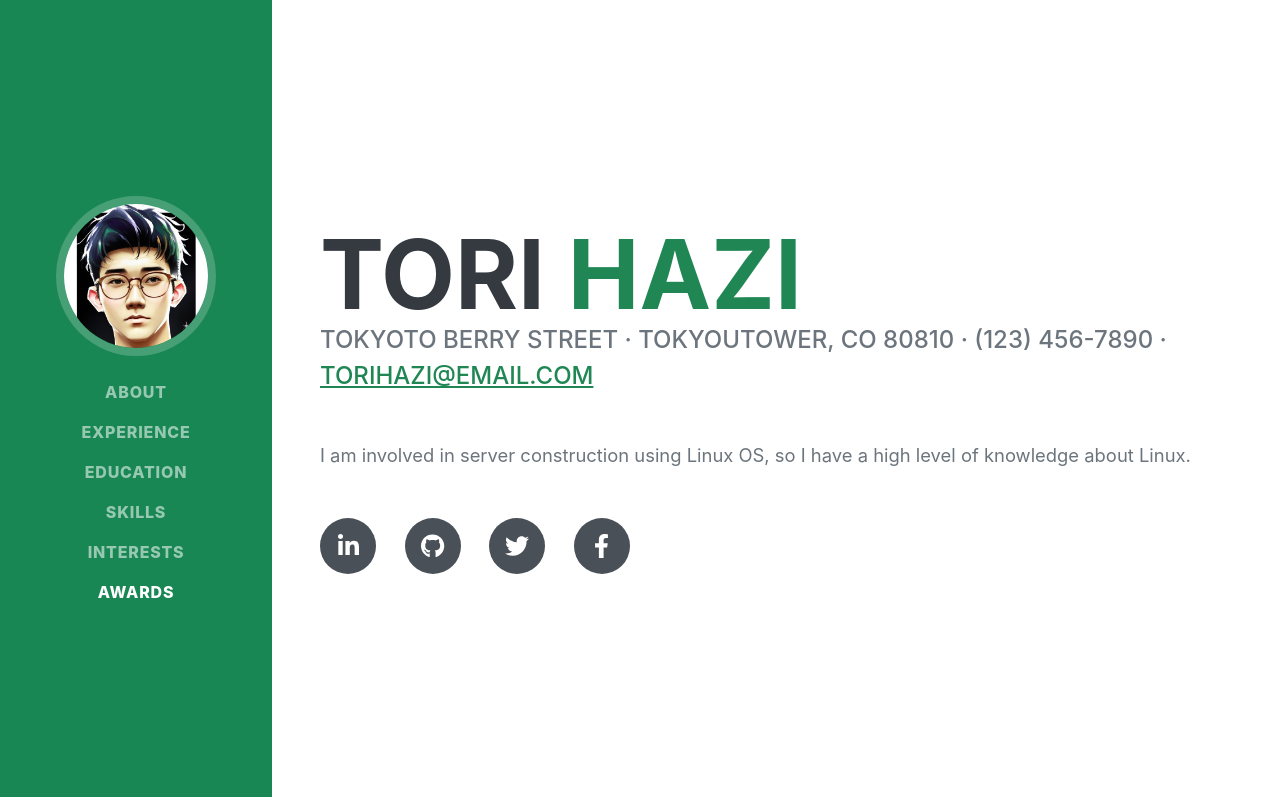
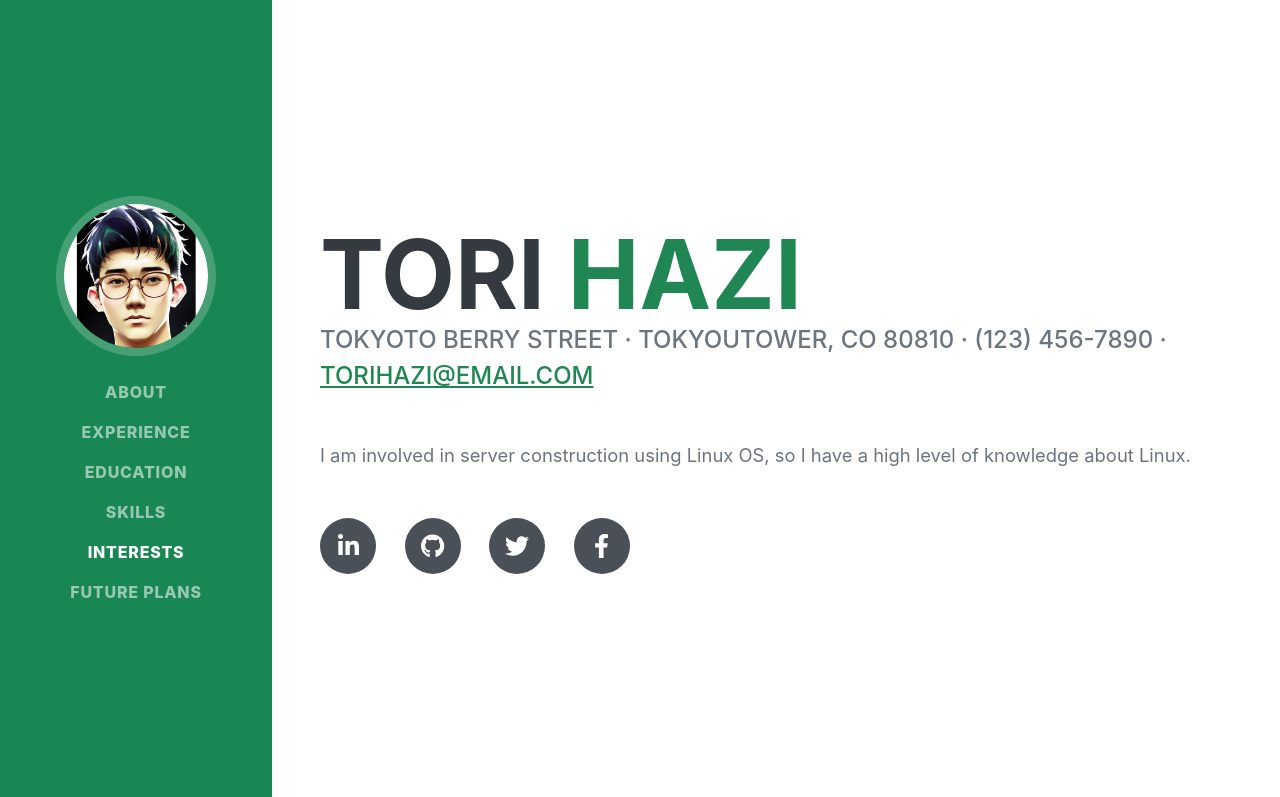
Before and after one commit to torihazi/resume, a plain HTML site: page index.html in a window 1280 px wide. Shown: the top 797 px of the page. Drawn offline with nearby package versions, Linux system fonts and the light colour scheme; a web font is replaced by a local one.

Commit message:
Future-Plansの修正 navbar

```diff
--- a/index.html
+++ b/index.html
@@ -30,7 +30,7 @@
                     <li class="nav-item"><a class="nav-link js-scroll-trigger" href="#education">Education</a></li>
                     <li class="nav-item"><a class="nav-link js-scroll-trigger" href="#skills">Skills</a></li>
                     <li class="nav-item"><a class="nav-link js-scroll-trigger" href="#interests">Interests</a></li>
-                    <li class="nav-item"><a class="nav-link js-scroll-trigger" href="#awards">Awards</a></li>
+                    <li class="nav-item"><a class="nav-link js-scroll-trigger" href="#Future-plans">Future Plans</a></li>
                 </ul>
             </div>
         </nav>
@@ -160,7 +160,7 @@
             </section>
             <hr class="m-0" />
             <!-- Awards-->
-            <section class="resume-section" id="awards">
+            <section class="resume-section" id="Future-Plans">
                 <div class="resume-section-content">
                     <h2 class="mb-5">Future Plans</h2>
                     <ul class="fa-ul mb-0">
```
